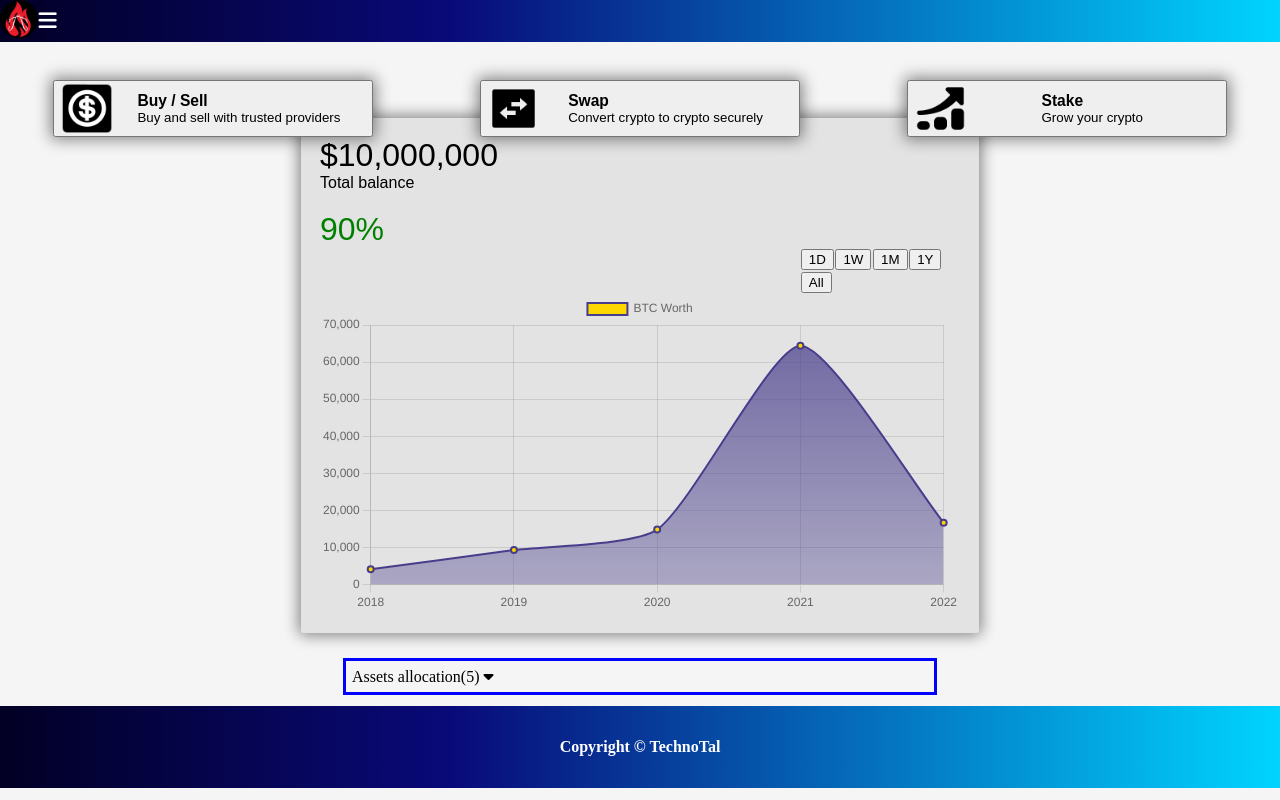
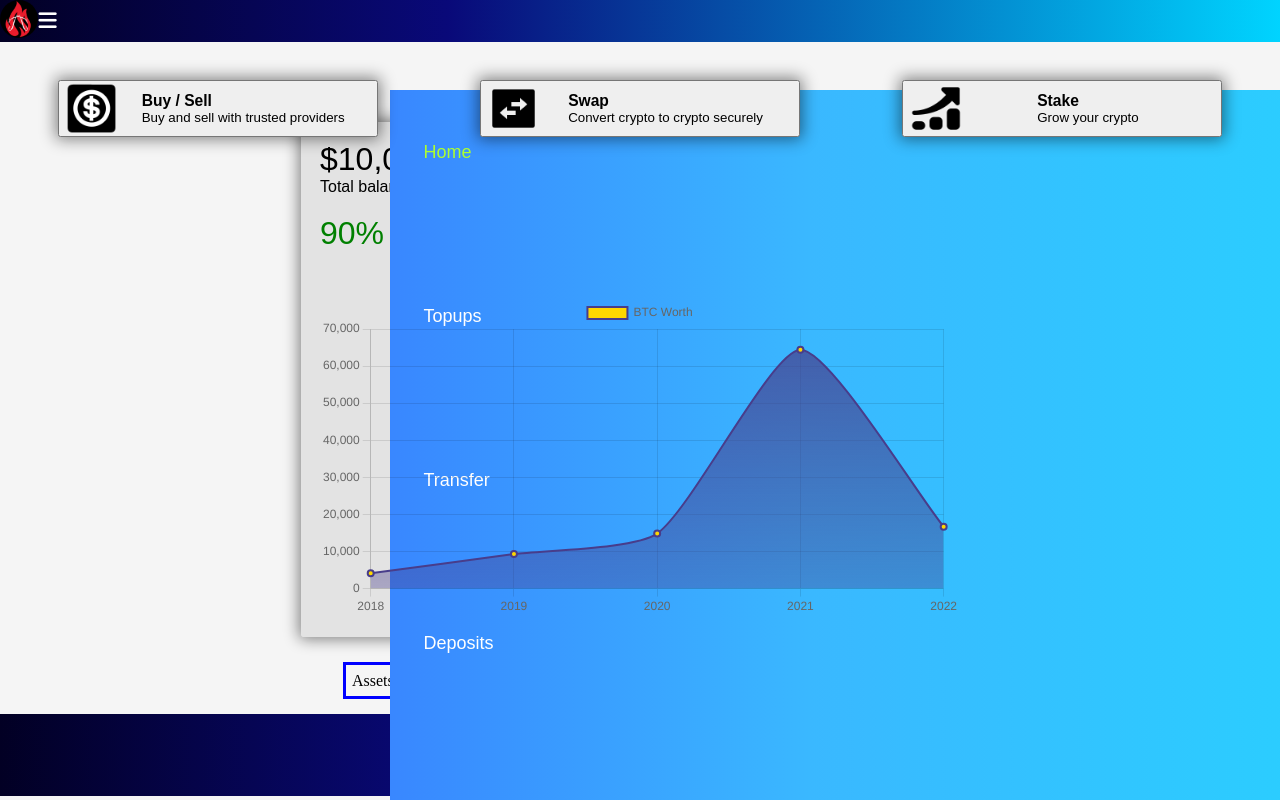
Before and after one commit to MickaelLepicier/TechnoCoin-Wallet, a React (Create React App) app in the folder client/myapp/: page / in a window 1280 px wide. Built offline with nearby package versions, Linux system fonts and the light colour scheme.

Commit message:
menuBar wip

```diff
--- a/client/myapp/src/components/MenuBar/MenuBar.css
+++ b/client/myapp/src/components/MenuBar/MenuBar.css
@@ -3,6 +3,7 @@
     align-items: center;
     background: linear-gradient(90deg, rgba(2,0,36,1) 0%, rgba(9,9,121,1) 35%, rgba(0,212,255,1) 100%);
 
+    width: 100%;
     /* border: solid red 3px; */
 
     /* justify-content:space-around; */
--- a/client/myapp/src/components/buttons/Buttons.scss
+++ b/client/myapp/src/components/buttons/Buttons.scss
@@ -3,7 +3,7 @@
     justify-content: space-around;
     position: absolute;
     top: 10vh;
-    width: 100vw;
+    width: 99vw;
   // border: solid blue 2px;
 //   padding: 0.5%;
 
--- a/client/myapp/src/components/navBar/NavBar.scss
+++ b/client/myapp/src/components/navBar/NavBar.scss
@@ -1,11 +1,10 @@
 .navBar-container{
-// TODO ראיתי שהכפתורים נהיים קטניפ יותר
-// כשהמסך נהיה קטן אז לעשות שזה יקרה גם
-// ב menu-bar
-      display: flex;
+
+
+      // display: flex;
 
       // padding: 3% 5%;
-      width: 70%;
+      // width: 70%;
 
       // justify-content:right;
 
@@ -22,22 +21,27 @@
 
         // border: solid rgb(89, 255, 0) 3px;
 
-        // width: 100%;
-
+        min-width: 93vw;
+        height: 8vh;
         // border: solid yellowgreen;
-
+        // margin-left: 25%;
 
     }
     li{
       list-style-type: none;
-      padding: 2% 5%;
+      // padding: 2% 5%;
+      padding: 1% 2%;
+      // margin-right: 3%;
       border-radius: 10px;
       position: relative;
       color: white;
       cursor: pointer;
       transition: 0.3s ease-in-out;
       font-size: large;
+      // font-size: 1vw;
       font-family: sans-serif;
+
+
     }
 
     li:hover{
@@ -48,6 +52,9 @@
     li div.active{
       color: greenyellow;
     }
+    // TODO the window that open on the click
+    //      make it to be align with the button
+
     li:hover::after,
     li div.active::after{
       width: 30%;
@@ -67,6 +74,22 @@
       padding:5px;
     }
 
+
+
+    .dark-mode{
+      // margin-left: 9rem;
+      // margin-right:1.5%;
+    margin-left: auto;
+    // width: 50%;
+      // margin: 0rem 0.5rem 0rem 5rem
+      // float: right;
+    }
+
+    .logout{
+      margin-right:0%;
+      padding: 2% 3.5% 2% 3.5%;
+    }
+
     #mobile {
       display: none;
     }
@@ -74,12 +97,16 @@
     .menu-close{
       display: none;
      }
+      // TODO the window that open on the click
+      //      make it to be align with the button
+      //      + make it over the 3 buttons
+
     .menu-open{
       display: block;
       background: linear-gradient(90deg, rgba(2,0,36,1) 0%, rgba(57,135,255,1) 0%, rgba(58,184,255,1) 35%, rgba(34,218,255,1) 100%);
       color: white;
       position: fixed;
-      top: 90px;
+      top: 77px;
       padding: 1%;
       transition: 0.3s ease-in-out;
       border-radius:0 0 10px 10px;
@@ -99,7 +126,7 @@
       background-color: aliceblue;
     }
 
-    @media screen and (max-width: 1280px ){
+    @media screen and (max-width: 1420px ){
 
       ul{
         display: flex;
--- a/client/myapp/src/components/navBar/navBar.js
+++ b/client/myapp/src/components/navBar/navBar.js
@@ -149,7 +149,8 @@
             </div>
           </div>
         </li>
-        <div>
+
+        <div className="dark-mode">
           {" "}
           <DarkMode />{" "}
         </div>
@@ -158,7 +159,7 @@
           { <FiSun />
           <MdOutlineDarkMode /> }
         </div>*/}
-        <li>
+        <li className="logout">
           {" "}
           <div onClick={() => navigate("/pageTwo")}>Logout</div>
         </li>
--- a/client/myapp/src/pages/Home/Home.scss
+++ b/client/myapp/src/pages/Home/Home.scss
@@ -10,7 +10,7 @@
     align-items: center;
     justify-content: center;
     /* color: black; */
-    height: 83vh;
+    height: 84vh;
 
 }
 
```
